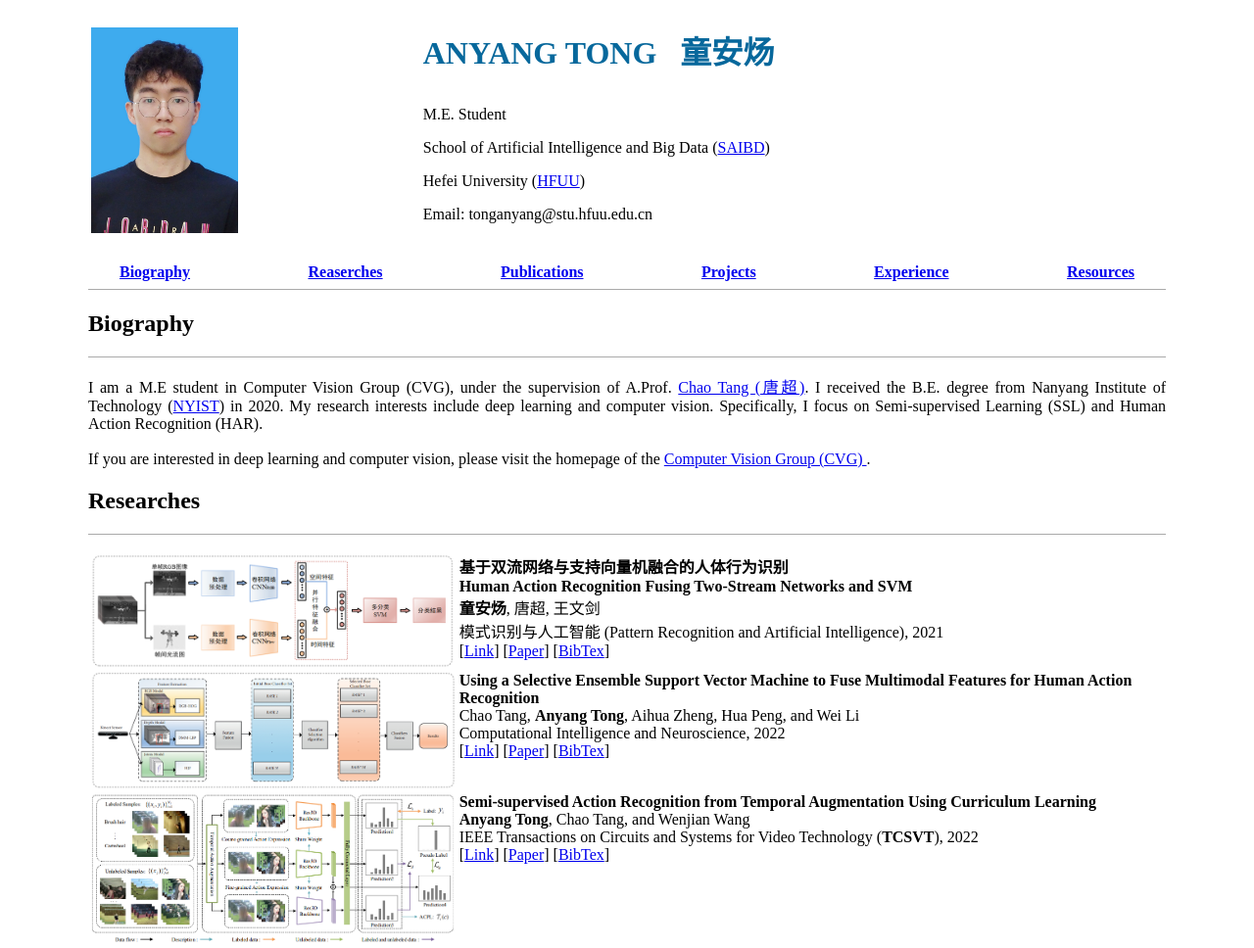
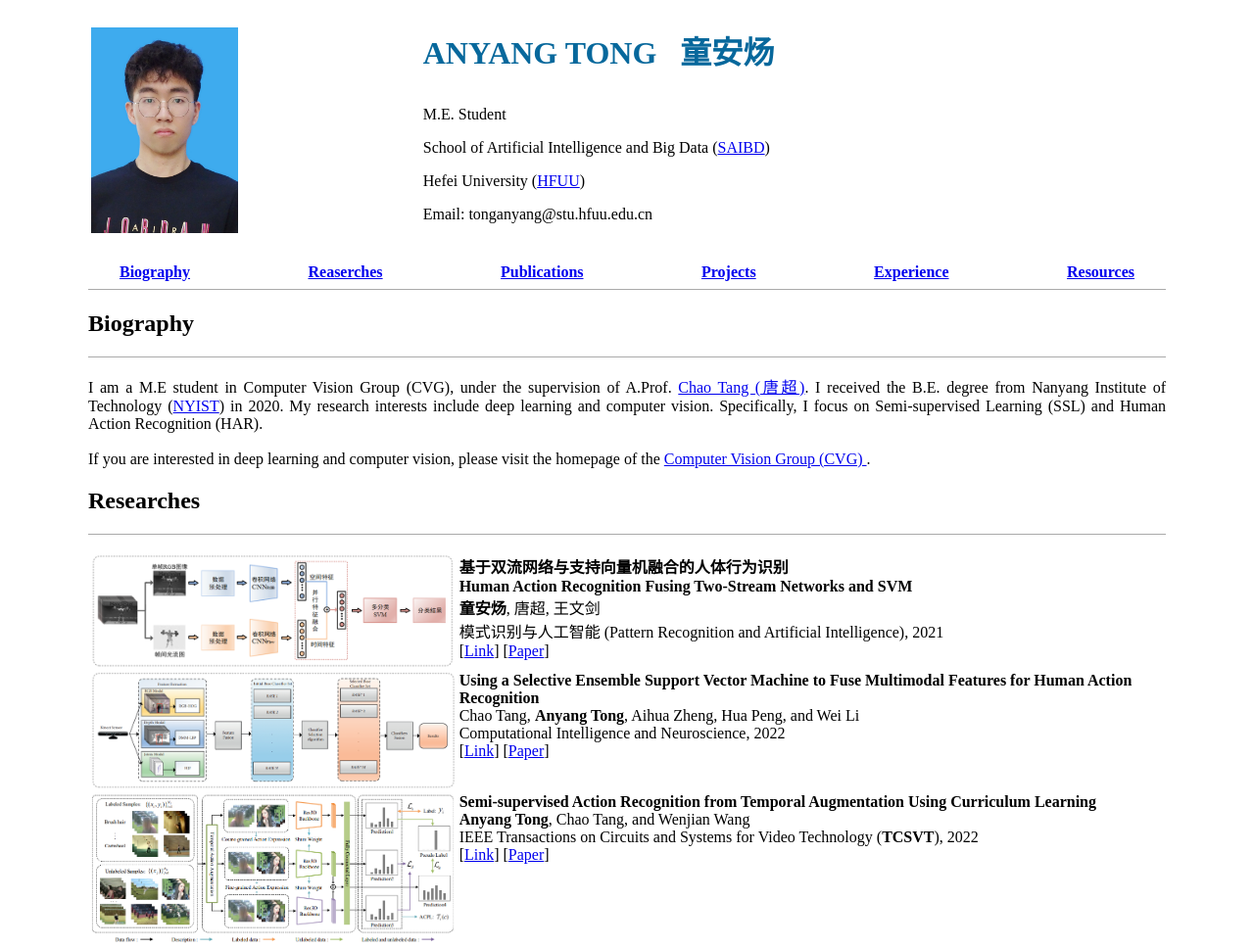
Before and after one commit to TAYisaboy/TAYisaboy.github.io, a plain HTML site: page index.html in a window 1280 px wide. Shown: the top 968 px of the page at 98% size. Drawn offline with Linux system fonts and the light colour scheme.

Commit message:
Update index.html

```diff
--- a/index.html
+++ b/index.html
@@ -124,8 +124,6 @@
                 target="_blank">Link</a>]
               [<a href="基于双流网络与支持向量机融合的人体行为识别.pdf"
                 target="_blank">Paper</a>]
-              [<a href="https://tangshengeng.github.io/publications/JSJKX2021Review/bib.html"
-                target="_blank">BibTex</a>]
             </td>
           </tr>
 
@@ -143,8 +141,6 @@
       [<a href="https://www.hindawi.com/journals/cin/2022/1877464/" target="_blank">Link</a>]
               [<a href="Using a Selective Ensemble Support Vector Machine to Fuse Multimodal Features for Human Action Recognition.pdf"
                 target="_blank">Paper</a>]
-              [<a href="https://tangshengeng.github.io/publications/TMM2021MSeqGraph/bib.html"
-                target="_blank">BibTex</a>]
             </td>
           </tr>
 
@@ -161,7 +157,6 @@
               <br>
       [<a href="https://ieeexplore.ieee.org/document/9904603" target="_blank">Link</a>]
               [<a href="Semi-supervised Action Recognition from Temporal Augmentation Using Curriculum Learning.pdf" target="_blank">Paper</a>]
-              [<a href="https://tangshengeng.github.io/publications/ACMMM2022GEN/bib.html" target="_blank">BibTex</a>]
             </td>
           </tr>
 
```
